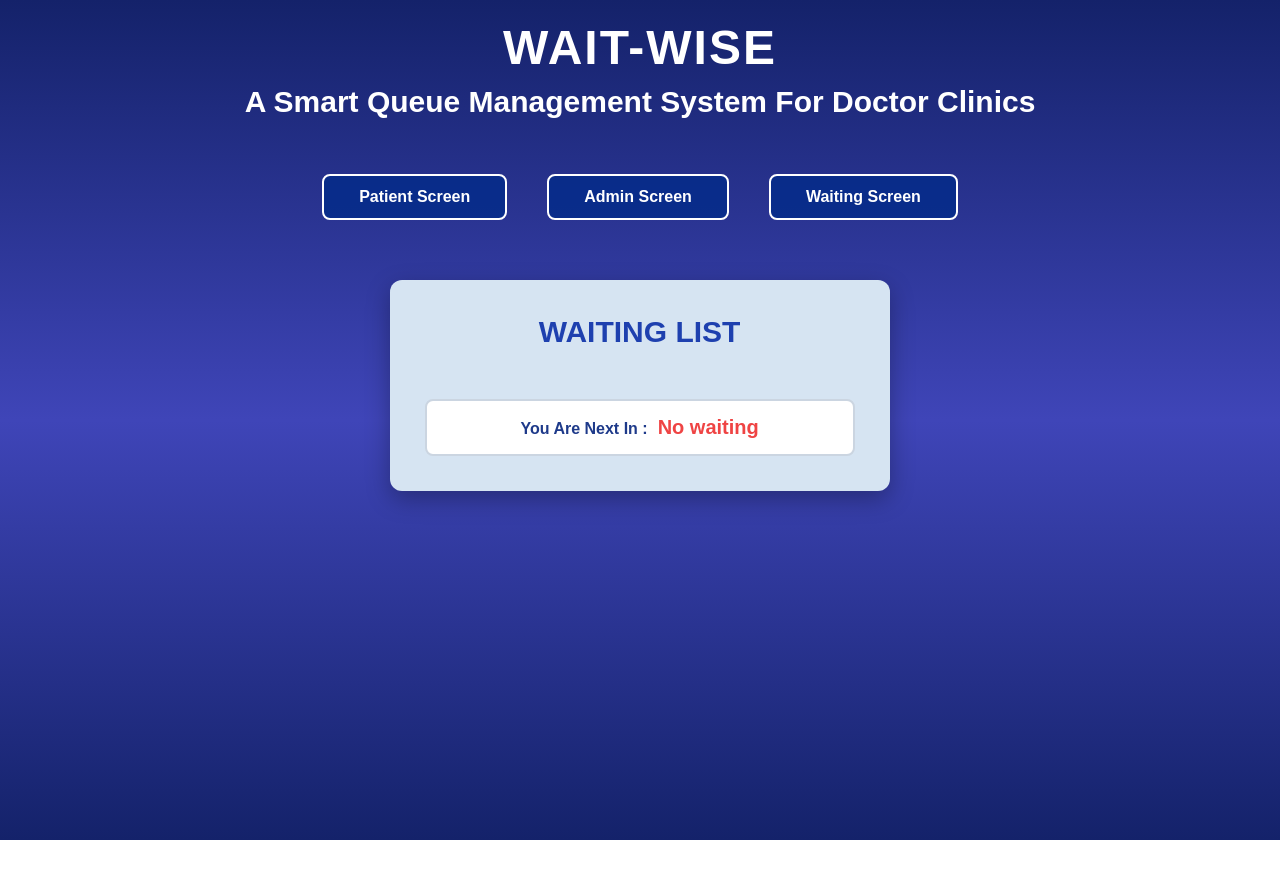
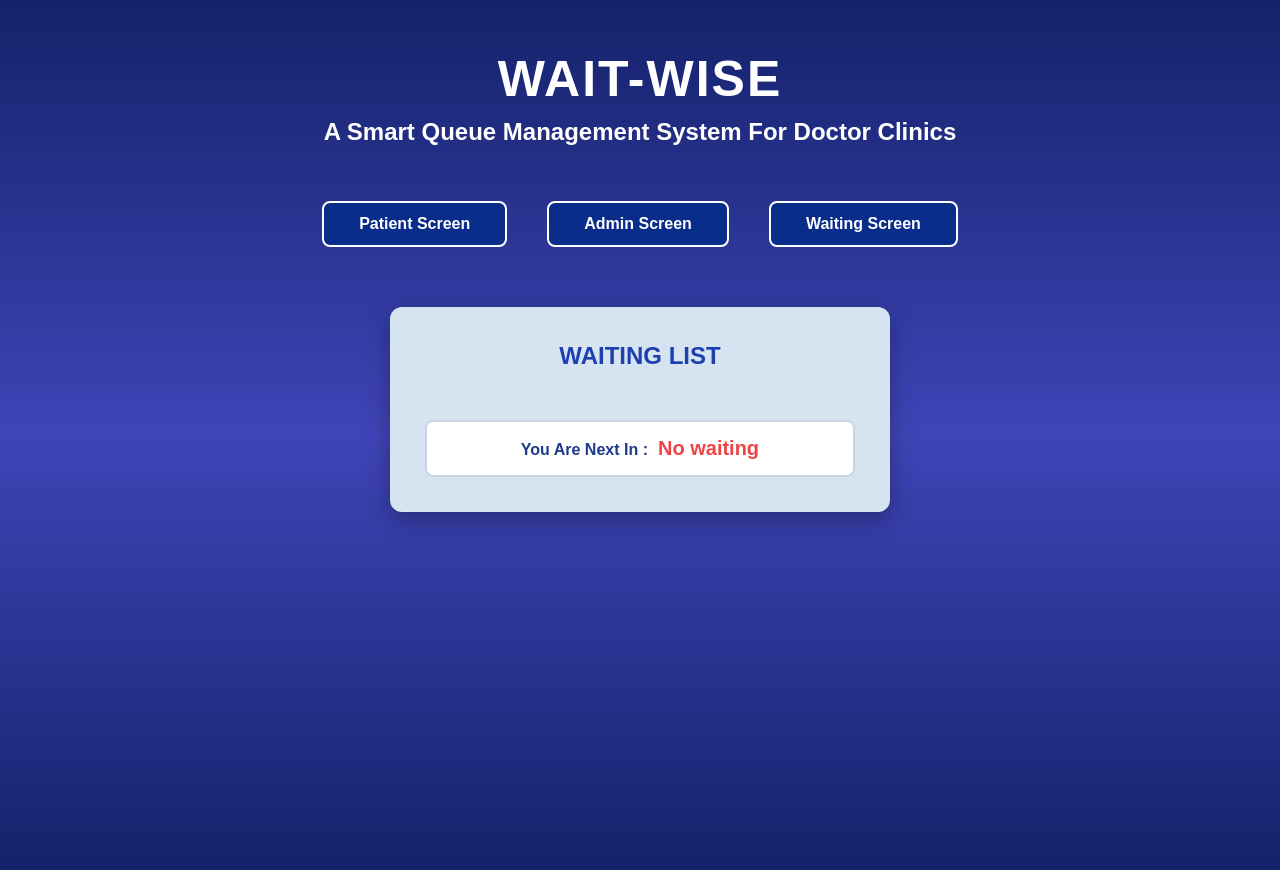
Before and after one commit to AMAN7475/wait-wise, a React (Vite) app in the folder wait-wise/: page / in a window 1280 px wide. Both pictures are taken after a click on the button "Waiting Screen". Before the commit the page ends 840 px from the top, so only its background shows below. Built offline with nearby package versions, Linux system fonts and the light colour scheme.

Commit message:
Fixed waiting screen alignment to match User and Admin Screens.

```diff
--- a/wait-wise/src/App.css
+++ b/wait-wise/src/App.css
@@ -20,15 +20,16 @@ h1 {
   font-style: Verdana;
     text-align: center;
     color: rgb(255, 255, 255);
-    font-size: 48px;
+    font-size: 50px;
     margin-bottom: 10px;
+    margin-top: 30px;
     letter-spacing: 2px;
 }
 
 h2 {
     text-align: center;
     color: white !important;
-    font-size: 12px;
+    font-size: 1.5em !important;
     font-weight: normal;
     margin-bottom: 35px;
 }
--- a/wait-wise/src/components/Waiting.css
+++ b/wait-wise/src/components/Waiting.css
@@ -21,7 +21,7 @@ body {
     padding: 35px;
     border-radius: 12px;
     box-shadow: 0 8px 24px rgba(0,0,0,0.3);
-    margin-left: 145px;
+    margin: 0 auto;
 }
 
 .token-value {
```
